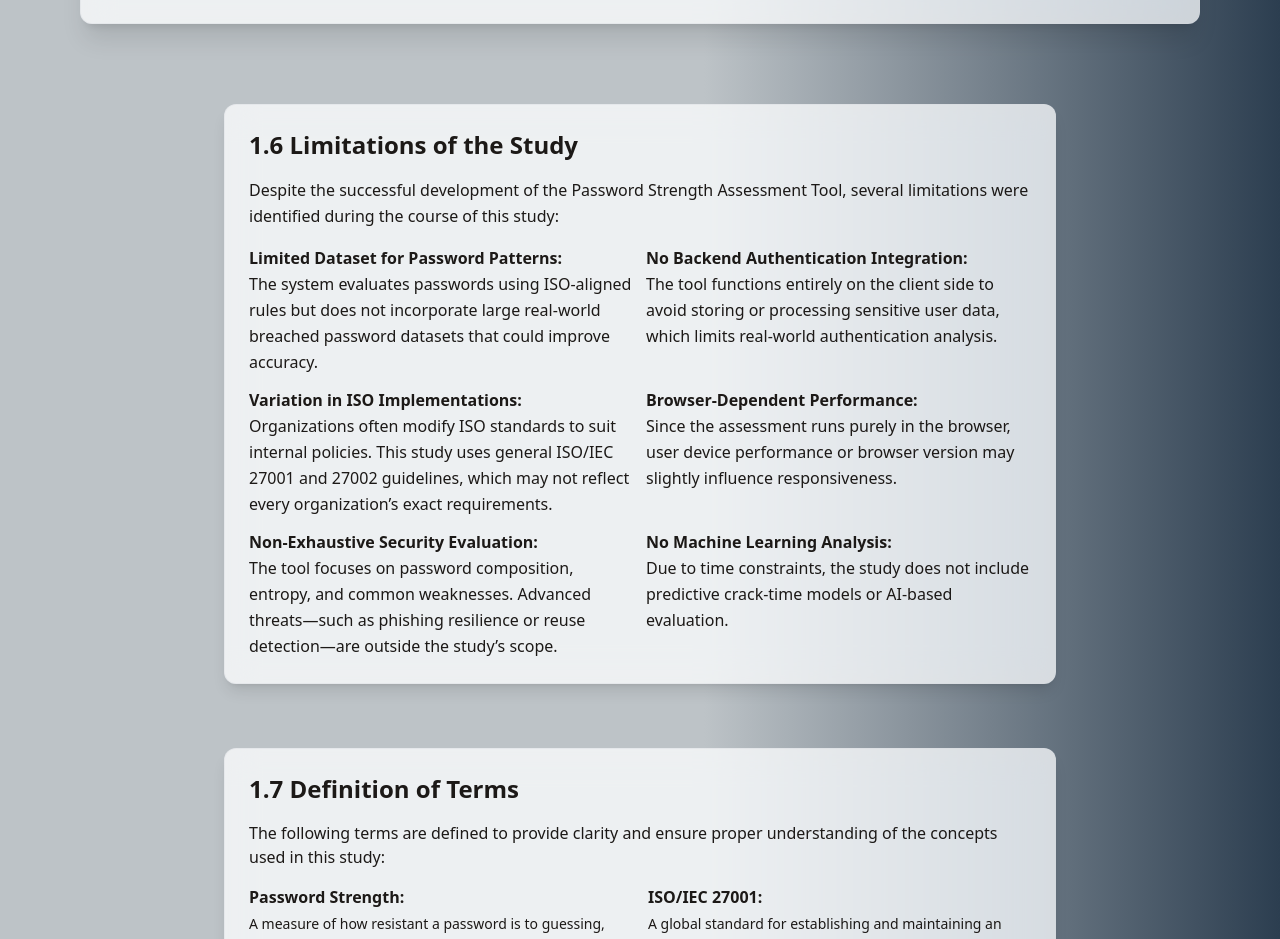
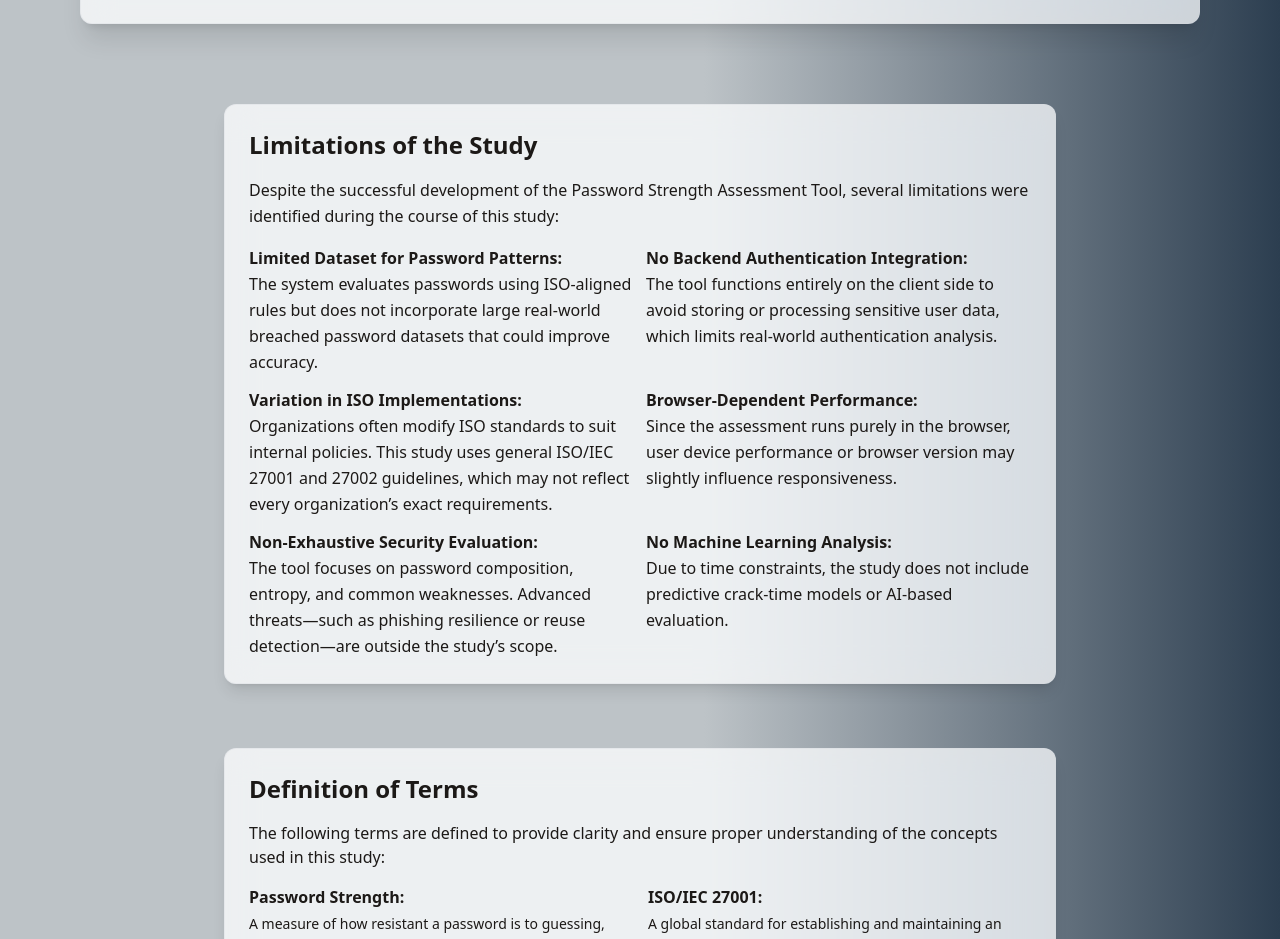
Before and after one commit to Swiftdaops/CSCPROJECT, a React (Vite) app: page / in a window 1280 px wide. Shown: the part 2680-3619 px from the top of the page. Built offline with nearby package versions, Linux system fonts and the light colour scheme.

Commit message:
chore: push new updates

```diff
--- a/src/components/DefinitionOfTerms.jsx
+++ b/src/components/DefinitionOfTerms.jsx
@@ -28,7 +28,7 @@ export default function DefinitionOfTerms() {
         data-light="theme-light text-stone-900"
         data-dark="theme-dark text-white"
       >
-        <h2 className="text-2xl font-bold mb-4">1.7 Definition of Terms</h2>
+        <h2 className="text-2xl font-bold mb-4"> Definition of Terms</h2>
 
         <p className="text-sm sm:text-base mb-4">
           The following terms are defined to provide clarity and ensure proper
--- a/src/components/Limitations.jsx
+++ b/src/components/Limitations.jsx
@@ -11,7 +11,7 @@ export default function Limitation() {
         data-light="theme-light text-stone-900"
         data-dark="theme-dark text-white"
       >
-        <h2 className="text-2xl font-bold mb-4">1.6 Limitations of the Study</h2>
+        <h2 className="text-2xl font-bold mb-4"> Limitations of the Study</h2>
 
         <div className="space-y-4 leading-relaxed text-sm sm:text-base">
           <p>
```
